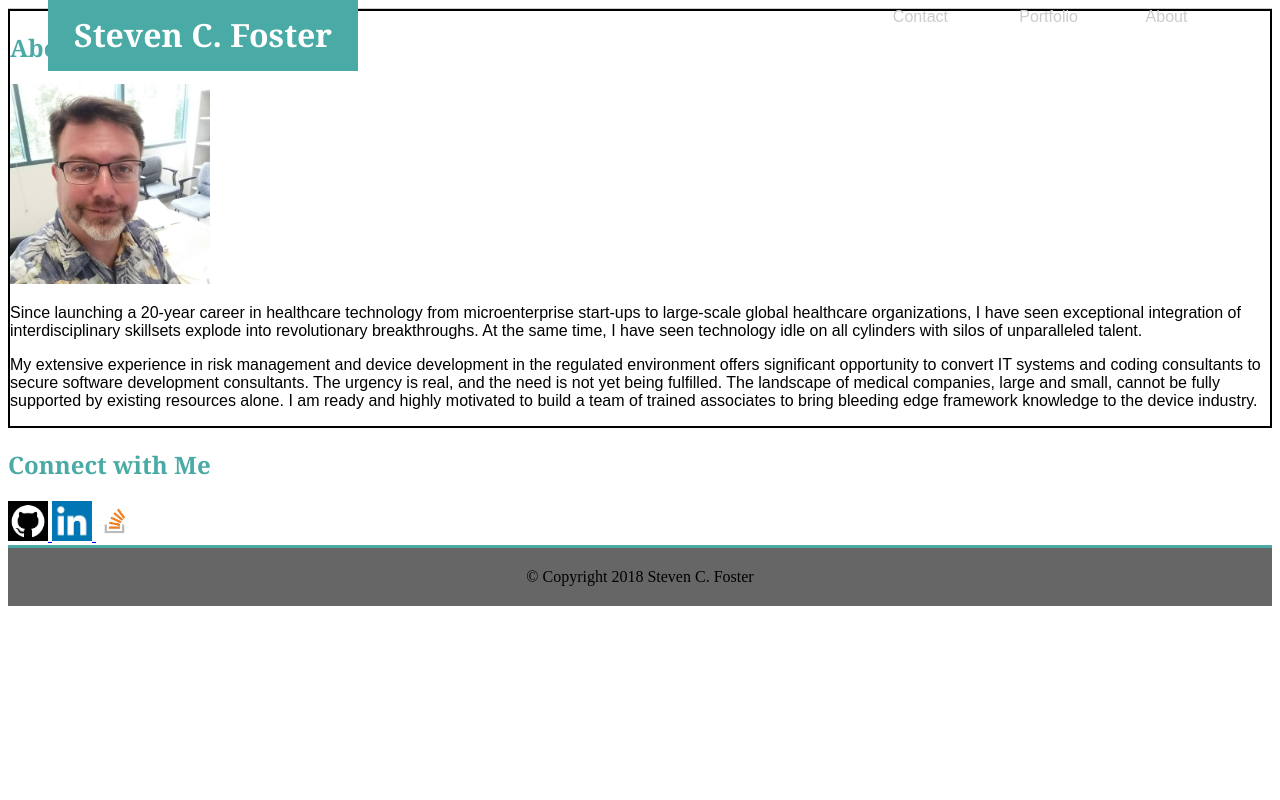
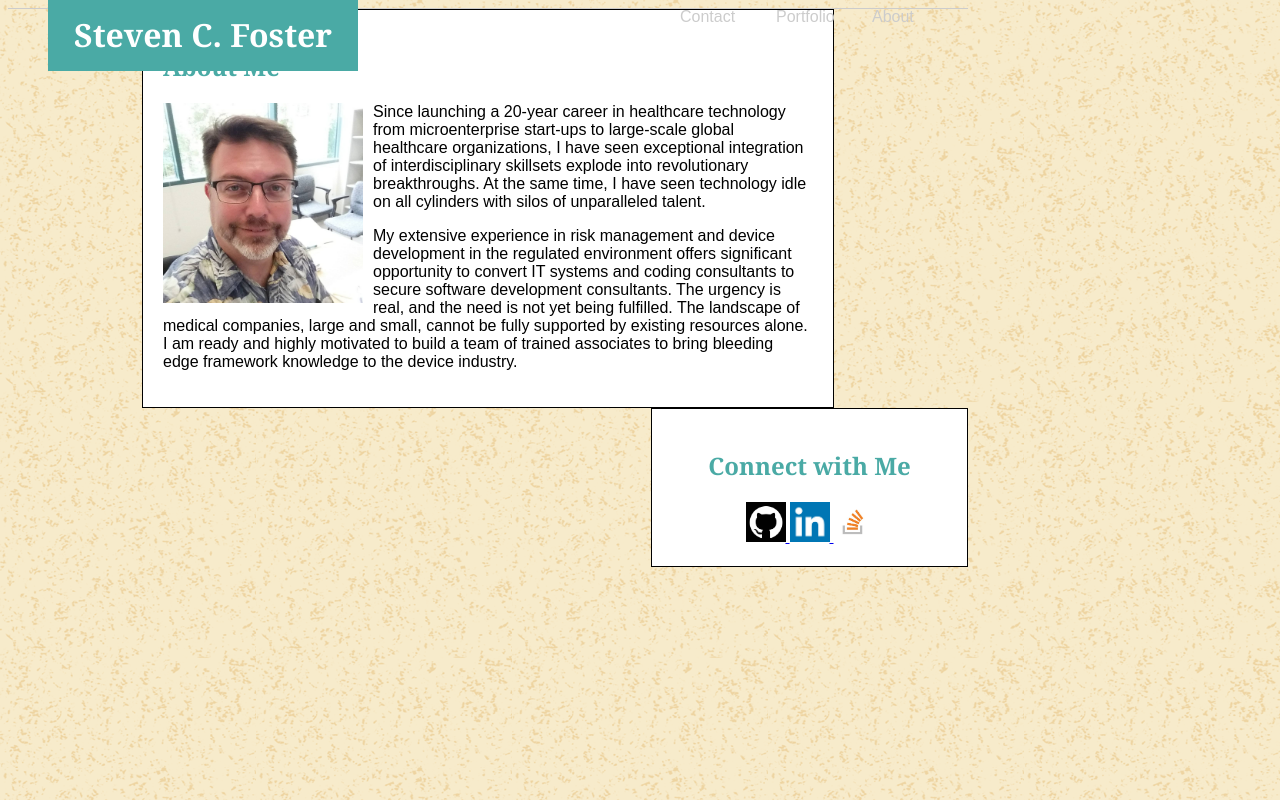
Before and after one commit to sfoster2008/Basic-Portfolio, a plain HTML site: page index.html in a window 1280 px wide. Drawn offline with Linux system fonts and the light colour scheme.

Commit message:
updated index.html and images

```diff
--- a/assets/css/style.css
+++ b/assets/css/style.css
@@ -1,11 +1,24 @@
-.container {
-    background-color: #ffffff;
-    width:
-
+body {
+    background: url("../images/old_map.png") repeat fixed;
+    width: 960px;
 }
 
 .boxed {
-    border: 2px solid black;
+    border: 1px solid black;
+    width: 650px;
+    padding: 20px;
+    background-color: #ffffff;
+    margin: 0 auto;
+}
+
+.boxed-connect {
+    border: 1px solid black;
+    background-color: #ffffff;
+    width: 275px;
+    text-align: center;
+    padding: 20px;
+    float: right;
+    margin: 0 auto;
 }
 
 header {
@@ -50,6 +63,15 @@ h1 {
     width: 400px;
 }
 
+#image {
+    float: left;
+    margin-right: 10px;
+}
+
+.headshot {
+    display: inline-block;
+}
+
 h2 {
     color: #4aaaa5;
     font-family: "Georgia", Times, Times New Roman, serif;
--- a/index.html
+++ b/index.html
@@ -41,17 +41,22 @@
 
                 <h2>About Me</h2>
 
-                    <img src="./assets/images/Office Shot.jpg" width="200" height="200" alt="Steve Foster">
+                    <div id="image">
+                    <img class="headshot" src="./assets/images/Office Shot.jpg" width="200" height="200" alt="Steve Foster">
+                    </div>
 
+                    <div id="para1">
                     <p>Since launching a 20-year career in healthcare technology from microenterprise start-ups to large-scale global healthcare organizations, I have seen exceptional integration of interdisciplinary skillsets explode into revolutionary breakthroughs.  At the same time, I have seen technology idle on all cylinders with silos of unparalleled talent.</p>
 
                     <p>My extensive experience in risk management and device development in the regulated environment offers significant opportunity to convert IT systems and coding consultants to secure software development consultants.  The urgency is real, and the need is not yet being fulfilled.  The landscape of medical companies, large and small, cannot be fully supported by existing resources alone.  I am ready and highly motivated to build a team of trained associates to bring bleeding edge framework knowledge to the device industry.</p>
-
+                    </div>
             </div>
 
         </section>
 
         <section id="connect">
+
+            <div class="boxed-connect">
 
             <h2>Connect with Me</h2>
 
@@ -67,14 +72,15 @@
             <img src="./assets/images/stack.jpg" alt="stack" width="40px" height="40px">
             </a>
 
+            </div>
 
         </section>
 
     </div>
 
-    <div id="footer">
+    <!-- <div id="footer">
     <footer>&copy Copyright 2018 Steven C. Foster</footer>
-    </div>
+    </div> -->
 
 
 </body>
```
Also changed, not shown: assets/images/Cy.jpg (deleted), assets/images/Cybersecurity.png (deleted), assets/images/old_map.png (added).
